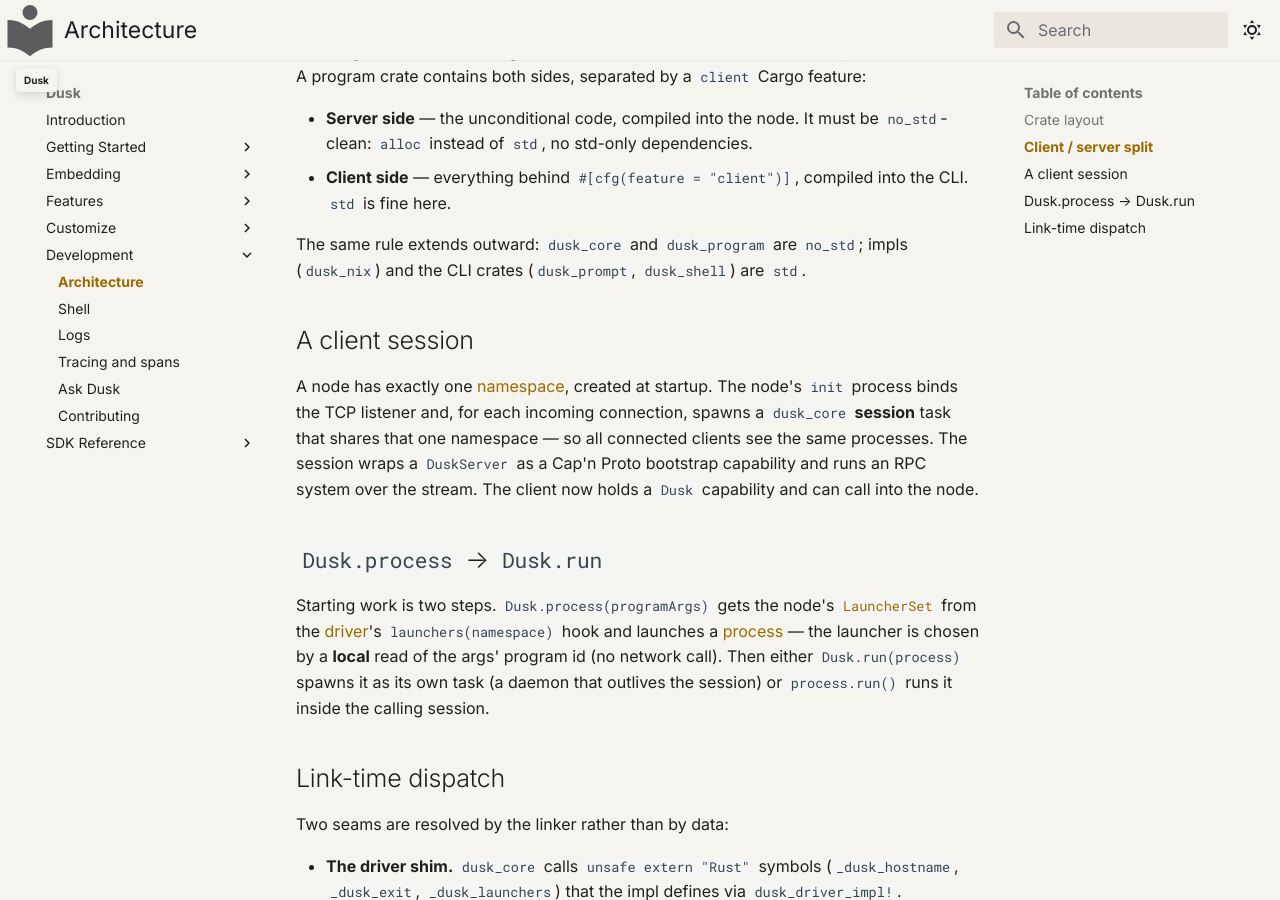
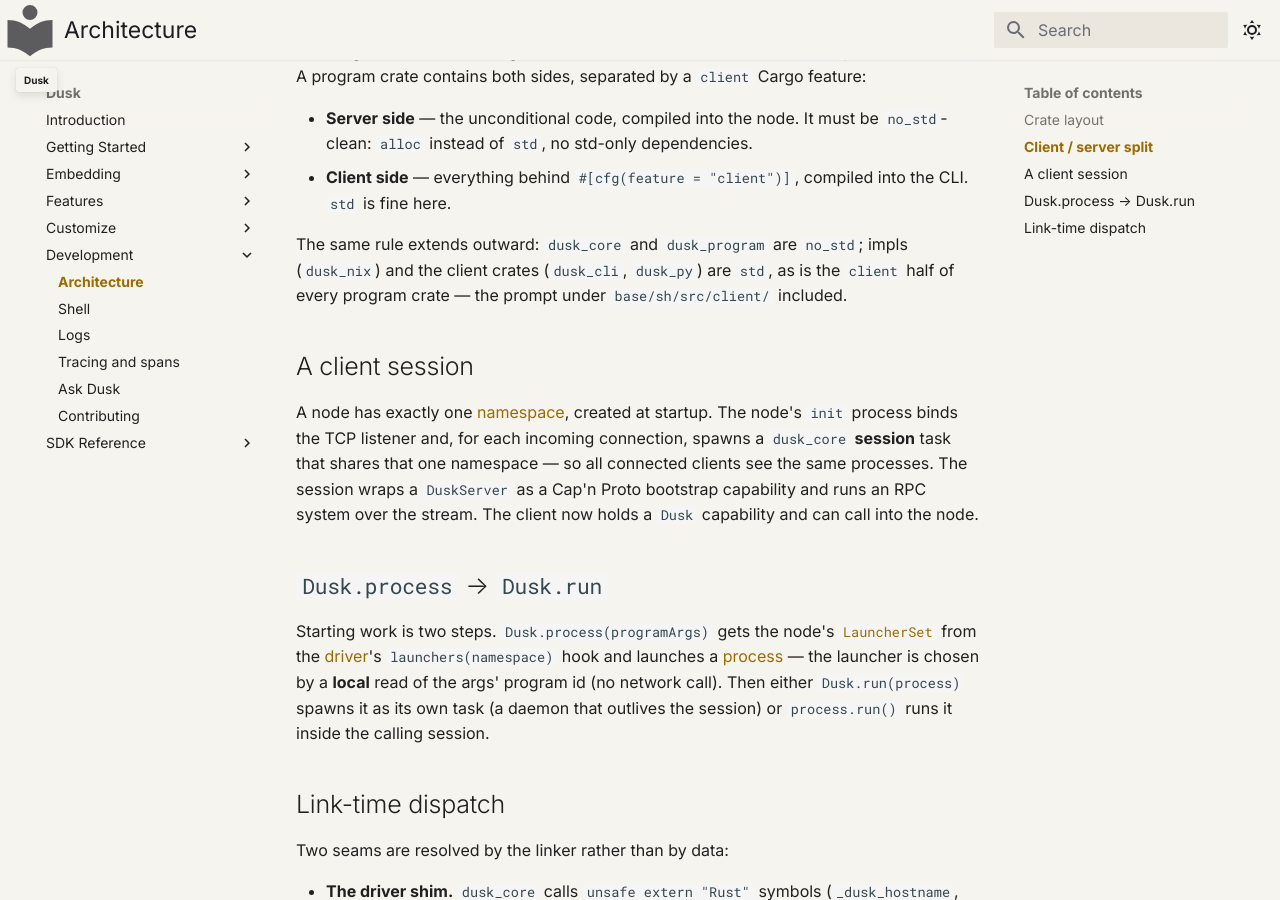
Before and after one commit to tomerze/dusk, an MkDocs documentation site: the page built from docs/docs/development/architecture.md, in a window 1280 px wide and 900 px high, scrolled down 451 px. Built offline with MkDocs 1.6.1 and Material for MkDocs 9.7.7, drawn with Linux system fonts in a browser that asks for light colours; comment, search, counter and statistics services are not loaded.

Commit message:
Say where the shell client lives in the docs
Four pages named `dusk_prompt` and `dusk_shell` as the crates a reader
would go and read. There are no such crates; the prompt and the `Shell`
are the `sh` program's client side, and the pages point there instead.

The architecture page also carried the `no_std` rule as a list of crate
names, which was the wrong shape for it — the rule is about which half
of a program crate you are in, and the prompt is now an example of that
rather than an exception to it.

```diff
--- a/docs/docs/development/architecture.md
+++ b/docs/docs/development/architecture.md
@@ -22,7 +22,9 @@ Cargo feature:
   the CLI. `std` is fine here.
 
 The same rule extends outward: `dusk_core` and `dusk_program` are `no_std`; impls
-(`dusk_nix`) and the CLI crates (`dusk_prompt`, `dusk_shell`) are `std`.
+(`dusk_nix`) and the client crates (`dusk_cli`, `dusk_py`) are `std`, as is the
+`client` half of every program crate — the prompt under `base/sh/src/client/`
+included.
 
 ## A client session
 
```
Also changed, not shown: docs/docs/development/ask_dusk.md (+2 -2 lines), docs/docs/getting-started/guides/connect-a-client.md (+2 -2 lines), docs/docs/sdk-reference/crates.md (+1 -2 lines).
